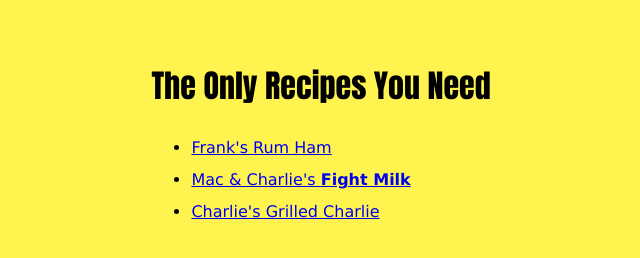
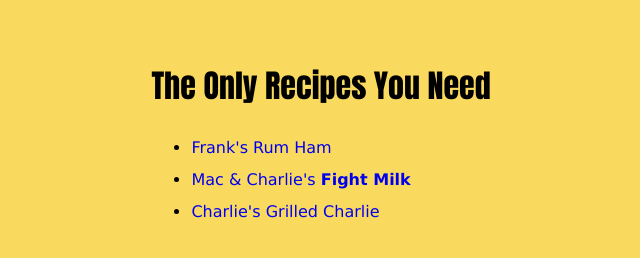
Before and after one commit to vokenny/odin-recipes, a plain HTML site: page index.html in a window 1280 px wide. Shown: the whole page, without its empty margins (319-959 px from the left). Drawn offline with Linux system fonts and the light colour scheme.

Commit message:
Underline a tags only on hover. Change bg colour

```diff
--- a/shared-styles.css
+++ b/shared-styles.css
@@ -7,7 +7,7 @@ body {
   display: grid;
   margin: 0px;
   padding: 0px;
-  background: #fff44f;
+  background: #fada5e;
 }
 
 h1 {
@@ -30,3 +30,11 @@ a,
 li {
   line-height: 2em;
 }
+
+a {
+  text-decoration: none;
+}
+
+a:hover {
+  text-decoration: underline;
+}
```
